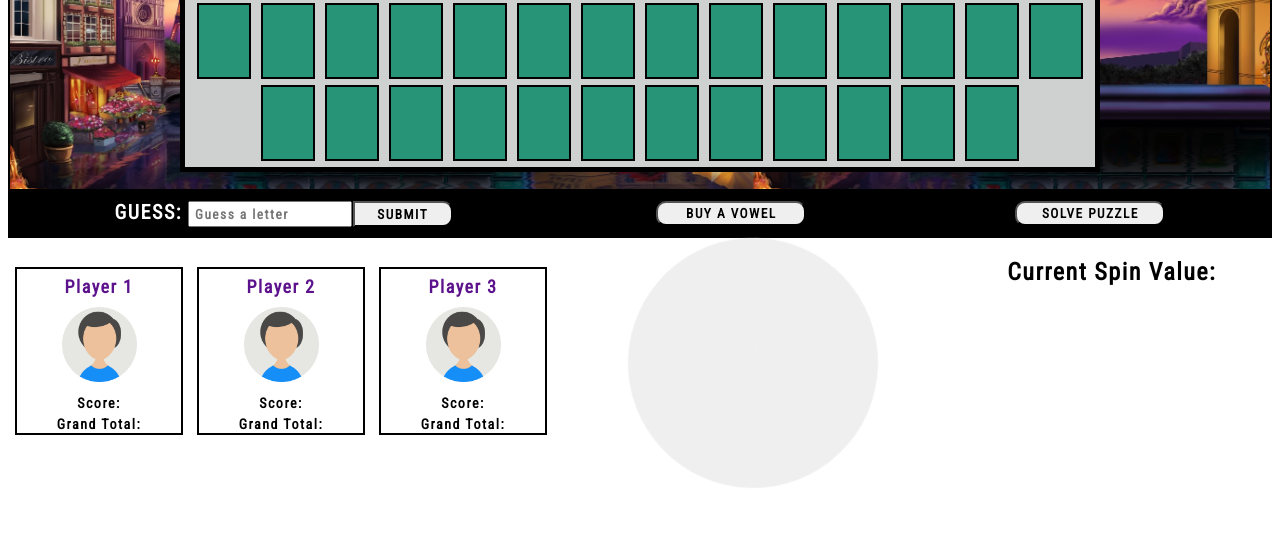
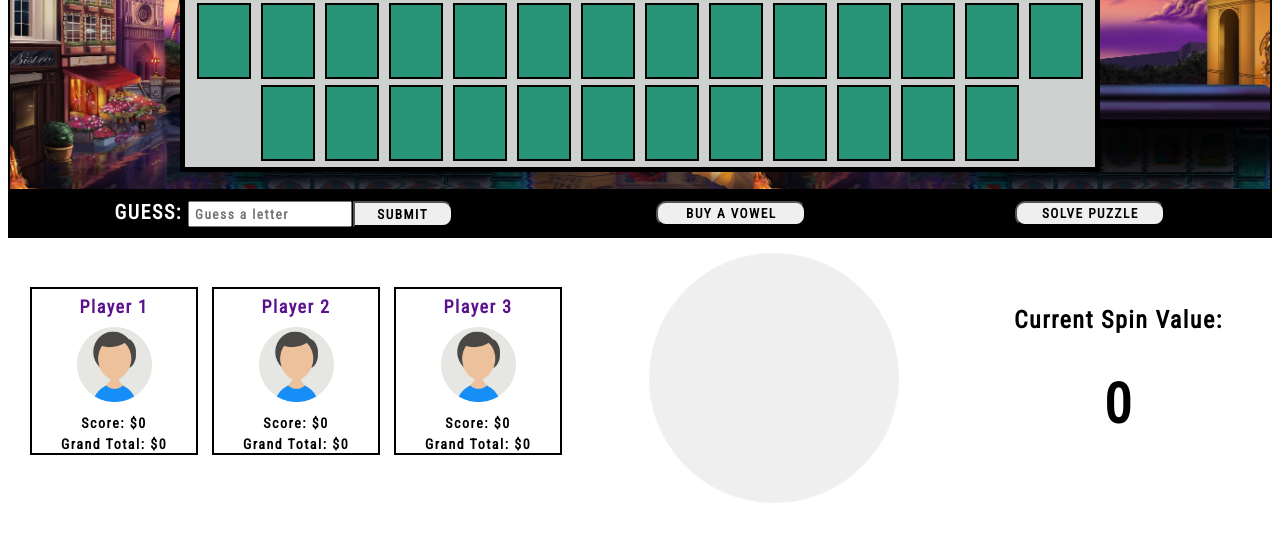
Before and after one commit to pvinthemix/wheeloffortune, a website: page index.html in a window 1280 px wide. Shown: the part 221-762 px from the top of the page. Drawn offline with Linux system fonts and the light colour scheme.

Commit message:
Add starting values for player score, grand total, and current point value. Center elements on page

```diff
--- a/index.html
+++ b/index.html
@@ -76,22 +76,22 @@
         Player 1
         <br>
         <img src="images/person_avatar.png" class="person-avatar-img">
-        <p class="player-text player1-score">Score:</p>
-        <p class="player-text player1-grandtotal">Grand Total:</p>
+        <p class="player-text">Score: <span class="player1-score">$0</span></p>
+        <p class="player-text">Grand Total: <span class="player1-grandtotal">$0</p>
       </div>
       <div class="player-two-container">
         Player 2
         <br>
         <img src="images/person_avatar.png" class="person-avatar-img">
-        <p class="player-text player2-score">Score:</p>
-        <p class="player-text player2-grandtotal">Grand Total:</p>
+        <p class="player-text">Score: <span class="player2-score"> $0</span></p>
+        <p class="player-text">Grand Total: <span class="player2-grandtotal">$0</p>
       </div>
       <div class="player-three-container">
         Player 3
         <br>
         <img src="images/person_avatar.png" class="person-avatar-img">
-        <p class="player-text player3-score">Score:</p>
-        <p class="player-text player3-grandtotal">Grand Total:</p>
+        <p class="player-text">Score: <span class="player3-score"> $0</span></p>
+        <p class="player-text">Grand Total: <span class="player3-grandtotal">$0</p>
       </div>
     </article>
     <section class="wheel-container">
@@ -101,6 +101,7 @@
     </section>
     <div class="current-spin-value-container">
       <h2>Current Spin Value:</h2>
+      <p class="current-spin-value">0</p>
     </div>
   </section>
  </main>
--- a/style.css
+++ b/style.css
@@ -133,8 +133,8 @@ form {
 .players-score-container {
   align-items: center;
   display: flex;
-  height: 225px;
   justify-content: space-evenly;
+  margin: 15px;
   width: 50%;
 }
 
@@ -164,14 +164,24 @@ form {
 }
 
 .current-spin-value-container {
-  text-align: center;
+  align-items: center;
+  display: flex;
+  flex-direction: column;
+  justify-content: center;
   width: 30%;
 }
 
+.current-spin-value {
+  font-size: 55px;
+  margin: 19px;
+}
+
 .wheel-container {
+  align-items: center;
   display: flex;
+  flex-direction: column;
   justify-content: center;
-  height: 250px;
+  margin-top: 15px;
   width: 470px;
 }
 
@@ -182,6 +192,7 @@ form {
   border: none;
   border-radius: 50%;
   color: #f0f0f0;
+  cursor: pointer;
   font-size: 18px;
   font-weight: 300;
   height: 250px;
```
